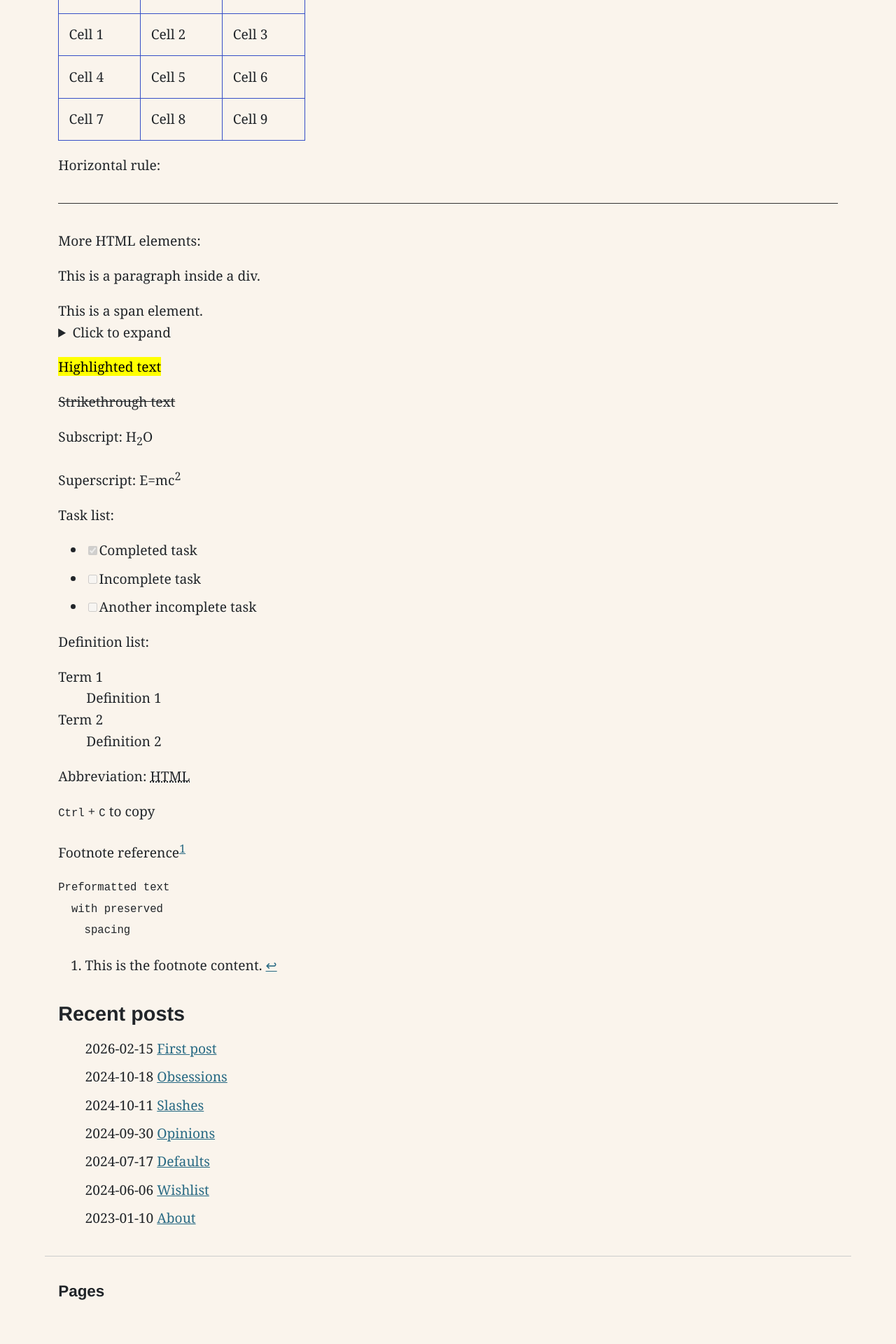
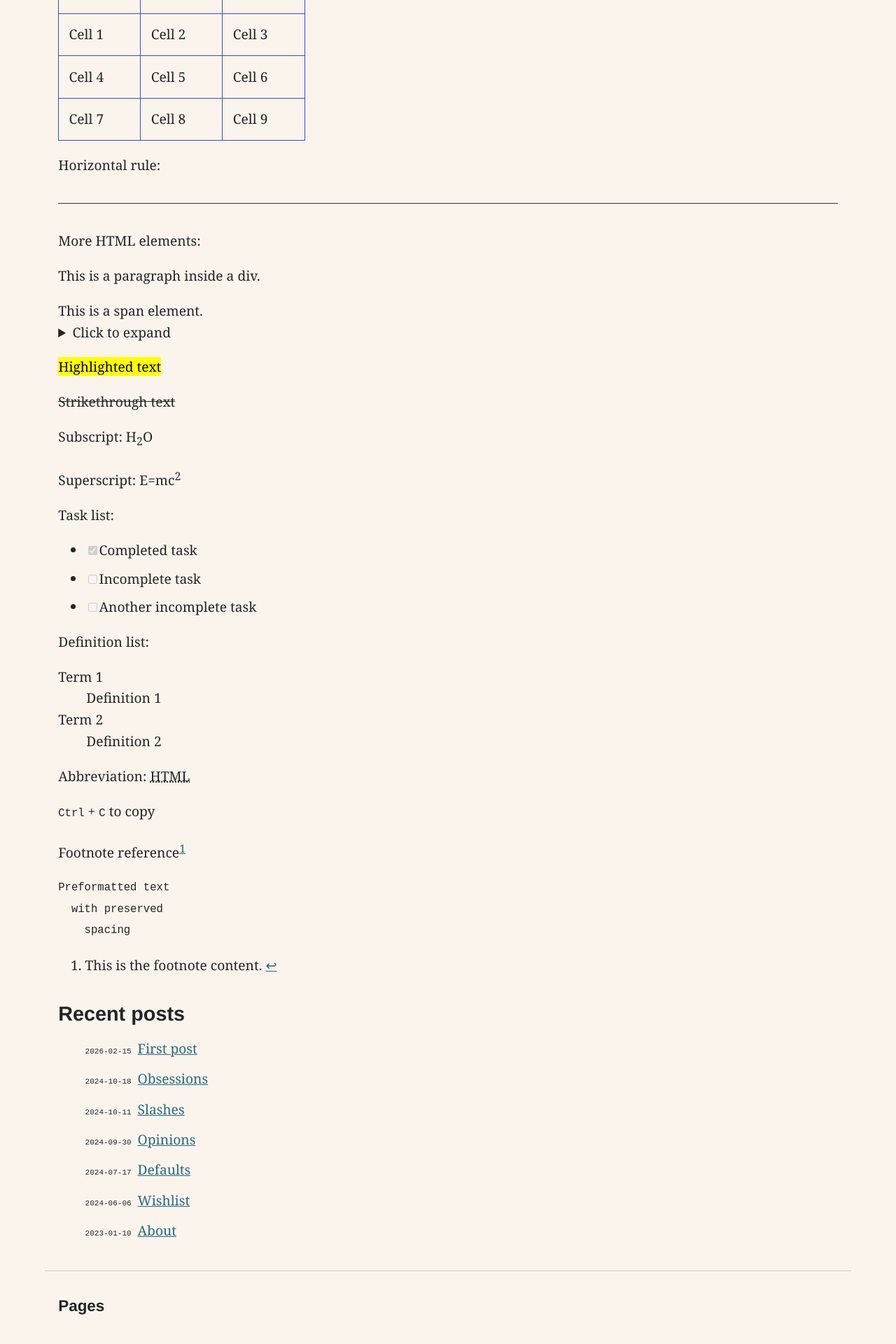
Before and after one commit to tklaver/blog, a Jekyll site: the page built from _posts/2026-02-15-first-post.md, in a window 1280 px wide. Shown: the part 1542-3462 px from the top of the page at 70% size. Built offline with Jekyll 4.4.1, drawn with Linux system fonts in a browser that asks for light colours; before the commit the page ends 3441 px from its top, so only the background shows below that.

Commit message:
Add back recent-posts-date styling
- Restore recent-posts-date element styling
- Uses font-variant: all-petite-caps for dates in recent posts
- Monospace font with padding-right for better formatting

```diff
--- a/css/style.css
+++ b/css/style.css
@@ -125,6 +125,12 @@ li {
 
 #recent-posts li {
   list-style-type: none;
+}
+
+recent-posts-date {
+  font-variant: all-petite-caps;
+  font-family: monospace;
+  padding-right: 4px;
 }
 
 /* Typography and Code */
```
